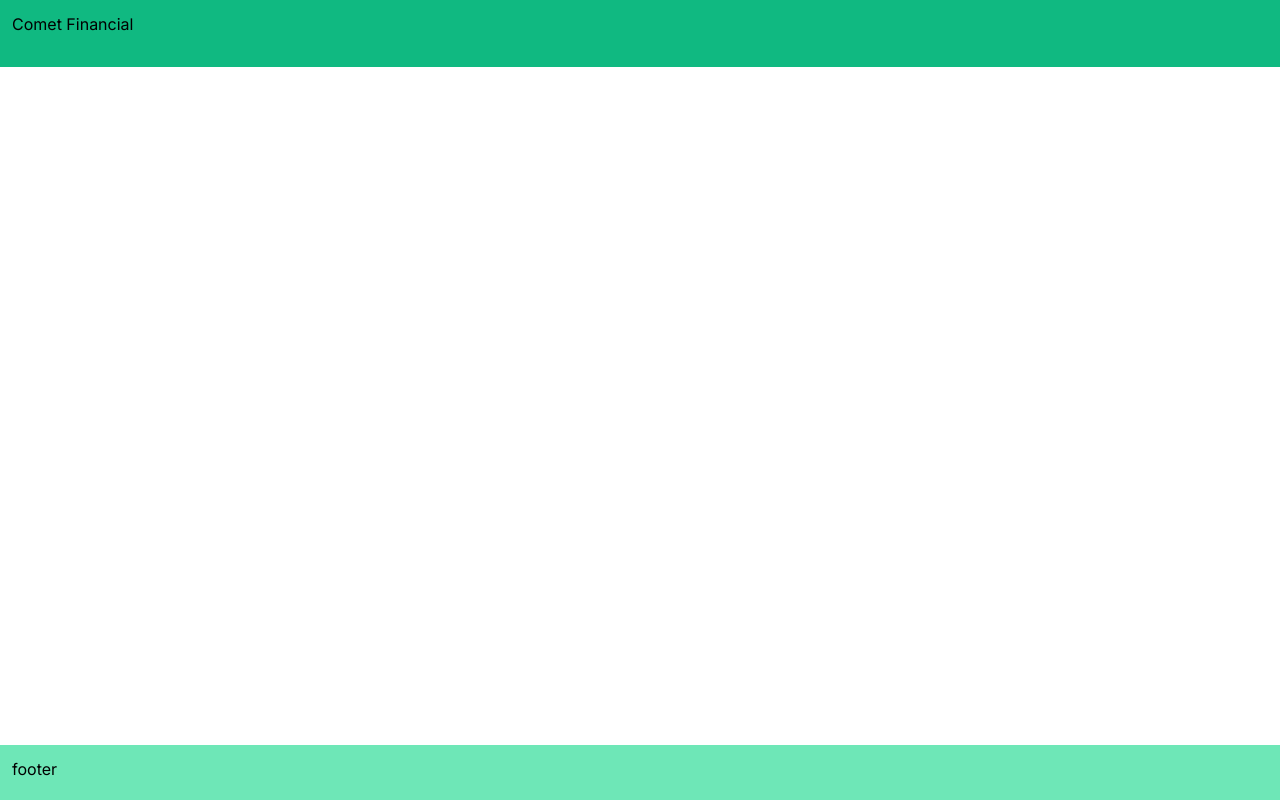
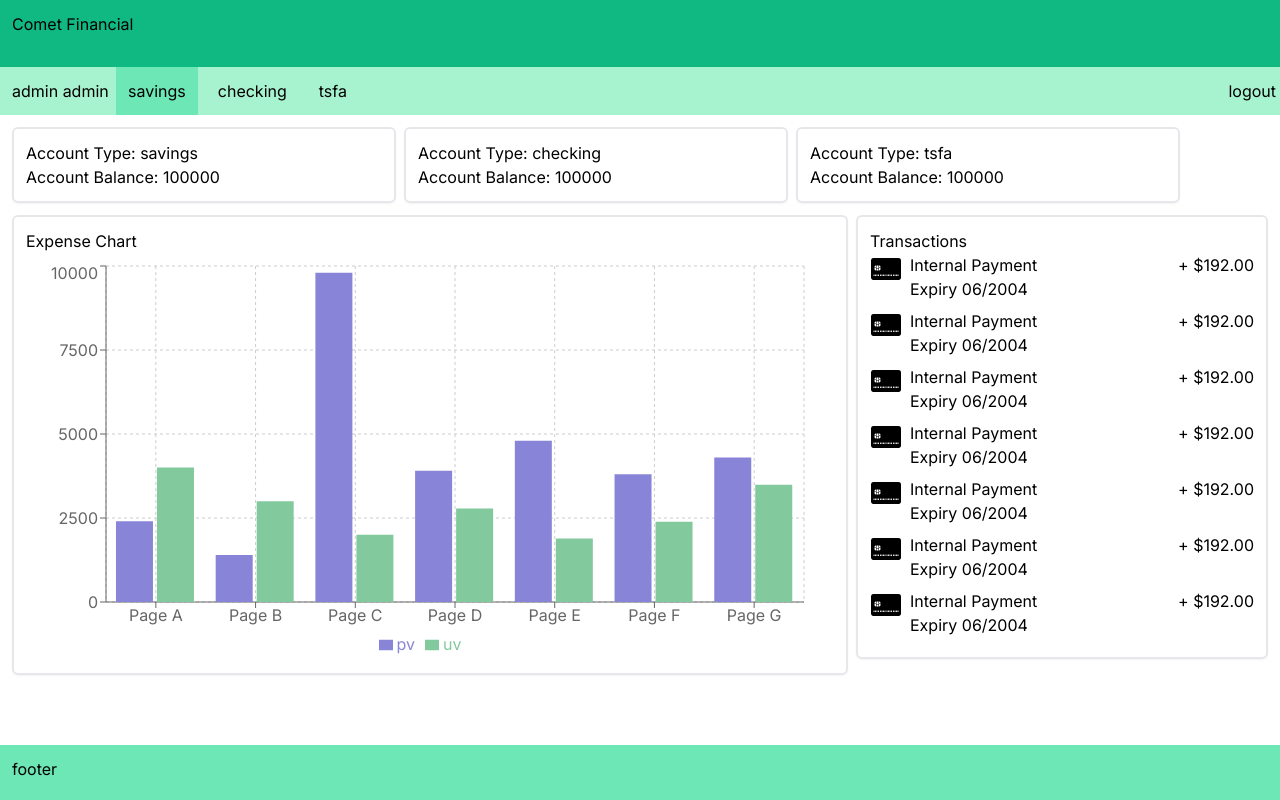
Before and after one commit to jrdnthedev/comet_financial, a Next.js app in the folder comet_frontend/: page /pages/dashboard in a window 1280 px wide. Before the commit this address had no page. Built offline with nearby package versions, Linux system fonts and the light colour scheme.

Commit message:
refactor: style enhancements

```diff
--- a/comet_frontend/app/components/account_info_navbar/account_info_navbar.tsx
+++ b/comet_frontend/app/components/account_info_navbar/account_info_navbar.tsx
@@ -13,7 +13,7 @@ export default function AccountNavbar() {
   };
   return (
     <nav className="flex mb-3 bg-emerald-200 h-12 items-center">
-      <span className="flex-initial w-28">
+      <span className="flex-initial w-28 pl-3">
         {user.firstName} {user.lastName}
       </span>
       <span className="flex-1 px-1">
--- a/comet_frontend/app/components/accounts/accounts.tsx
+++ b/comet_frontend/app/components/accounts/accounts.tsx
@@ -14,21 +14,22 @@ export default function Account() {
     fetchData();
   }, []);
   return (
-    <div className="col-span-7 gap-2 grid">
+    <>
       {accounts.map((account: Account, index: number) => (
-        <section
+        <div
           className="rounded-md shadow-sm mx-2 sm:mx-0 inline-block sm:w-96 p-3 border-2"
           key={index}
         >
-          <div>
-            <h2>
-              {"Account Type: "}
-              {account.type}
-            </h2>
-            <p>{account.balance}</p>
-          </div>
-        </section>
+          <h2>
+            {"Account Type: "}
+            {account.type}
+          </h2>
+          <p>
+            {"Account Balance: "}
+            {account.balance}
+          </p>
+        </div>
       ))}
-    </div>
+    </>
   );
 }
--- a/comet_frontend/app/pages/dashboard/page.tsx
+++ b/comet_frontend/app/pages/dashboard/page.tsx
@@ -1,6 +1,8 @@
 "use client";
 import AccountNavbar from "@/app/components/account_info_navbar/account_info_navbar";
 import Account from "@/app/components/accounts/accounts";
+import Chart from "@/app/components/chart/chart";
+import Transactions from "@/app/components/transactions/transactions";
 import { useAppSelector } from "@/app/lib/hooks";
 import { RootState } from "@/app/lib/store";
 import { useRouter } from "next/navigation";
@@ -11,17 +13,21 @@ export default function DashBoard() {
     (state: RootState) => state.login
   );
 
-  if (!token) {
-    router.push("/");
-    return null;
-  }
+  // if (!token) {
+  //   router.push("/");
+  //   return null;
+  // }
 
   return (
-    <section>
+    <div>
       <AccountNavbar />
-      <div className="grid grid-cols-12 px-1">
+      <section className="flex px-3 gap-2 mb-3">
         <Account />
-      </div>
-    </section>
+      </section>
+      <section className="flex gap-2 px-3 ">
+        <Chart />
+        <Transactions />
+      </section>
+    </div>
   );
 }
```
